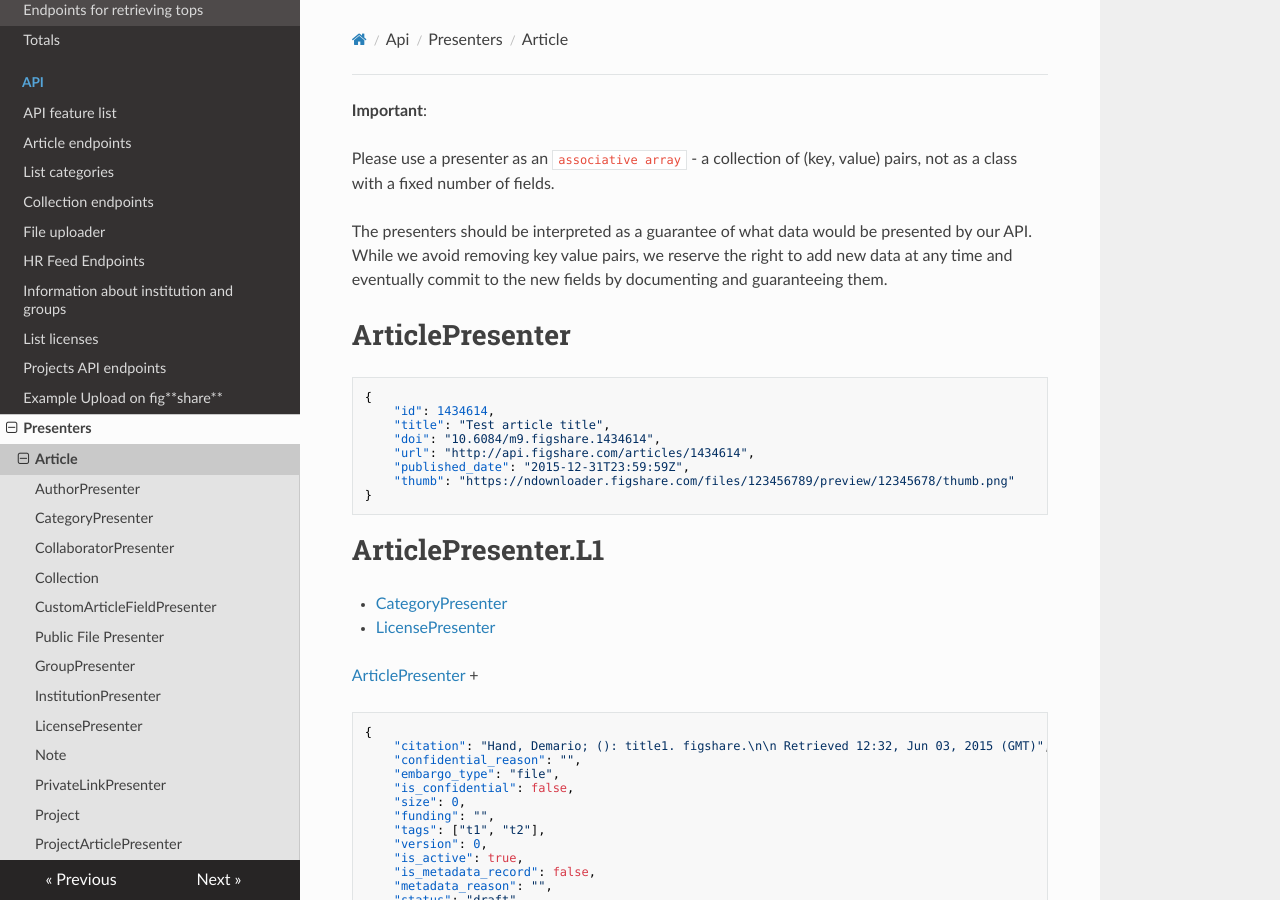
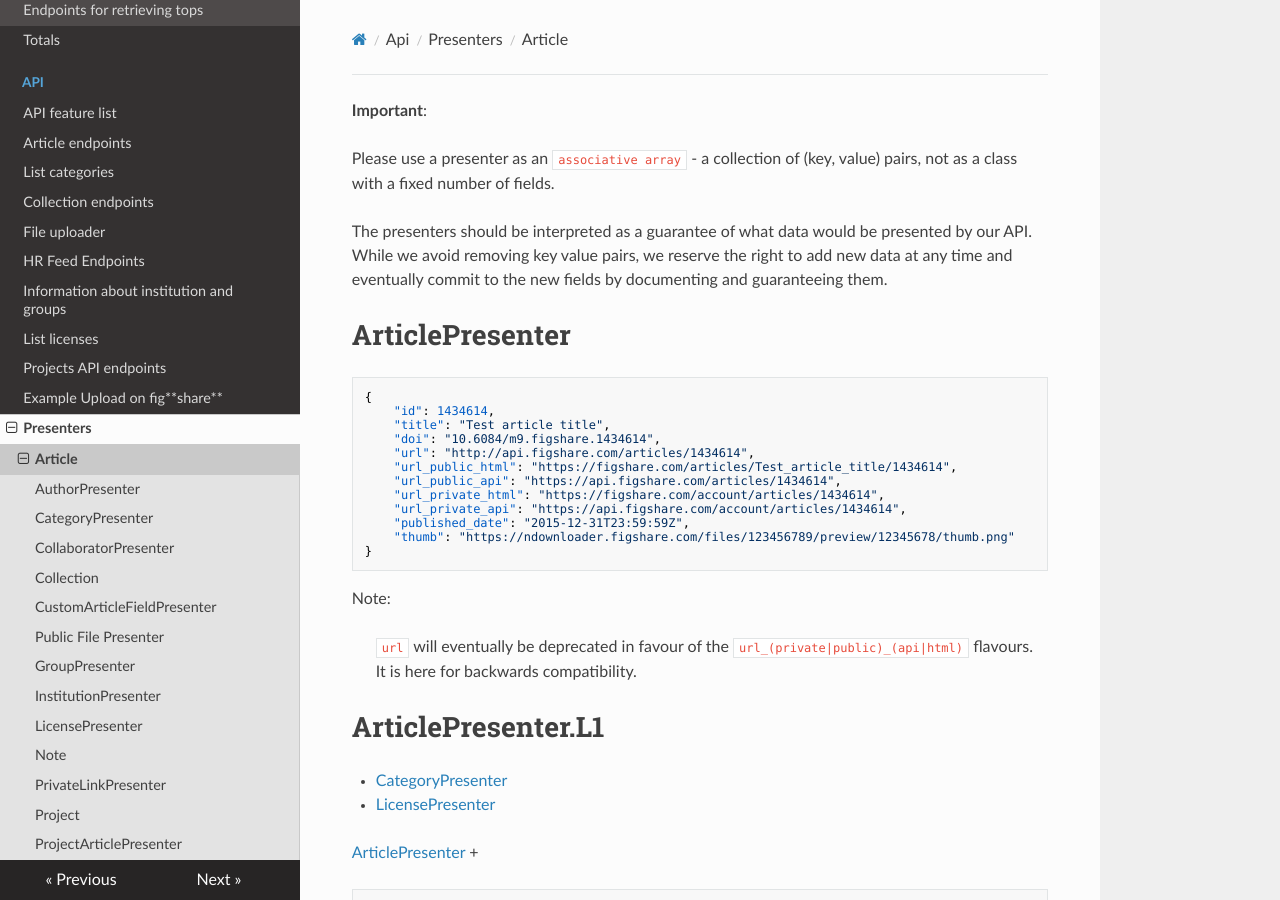
Before and after one commit to figshare/user_documentation, an MkDocs documentation site: the page built from docs/api/presenters/article.md, in a window 1280 px wide and 900 px high. Built offline with MkDocs 1.6.1, drawn with Linux system fonts in a browser that asks for light colours; nearby versions of some CDN libraries.

Commit message:
Add documentation reflecting recent changes in the article urls structure

````diff
--- a/docs/api/presenters/article.md
+++ b/docs/api/presenters/article.md
@@ -16,10 +16,18 @@ eventually commit to the new fields by documenting and guaranteeing them.
     "title": "Test article title",
     "doi": "10.6084/m9.figshare.1434614",
     "url": "http://api.figshare.com/articles/1434614",
+    "url_public_html": "https://figshare.com/articles/Test_article_title/1434614",
+    "url_public_api": "https://api.figshare.com/articles/1434614",
+    "url_private_html": "https://figshare.com/account/articles/1434614",
+    "url_private_api": "https://api.figshare.com/account/articles/1434614",
     "published_date": "2015-12-31T23:59:59Z",
     "thumb": "https://ndownloader.figshare.com/files/123456789/preview/12345678/thumb.png"
 }
 ```
+
+Note:
+> `url` will eventually be deprecated in favour of the `url_(private|public)_(api|html)` flavours.
+> It is here for backwards compatibility.
 
 
 # ArticlePresenter.L1
````
